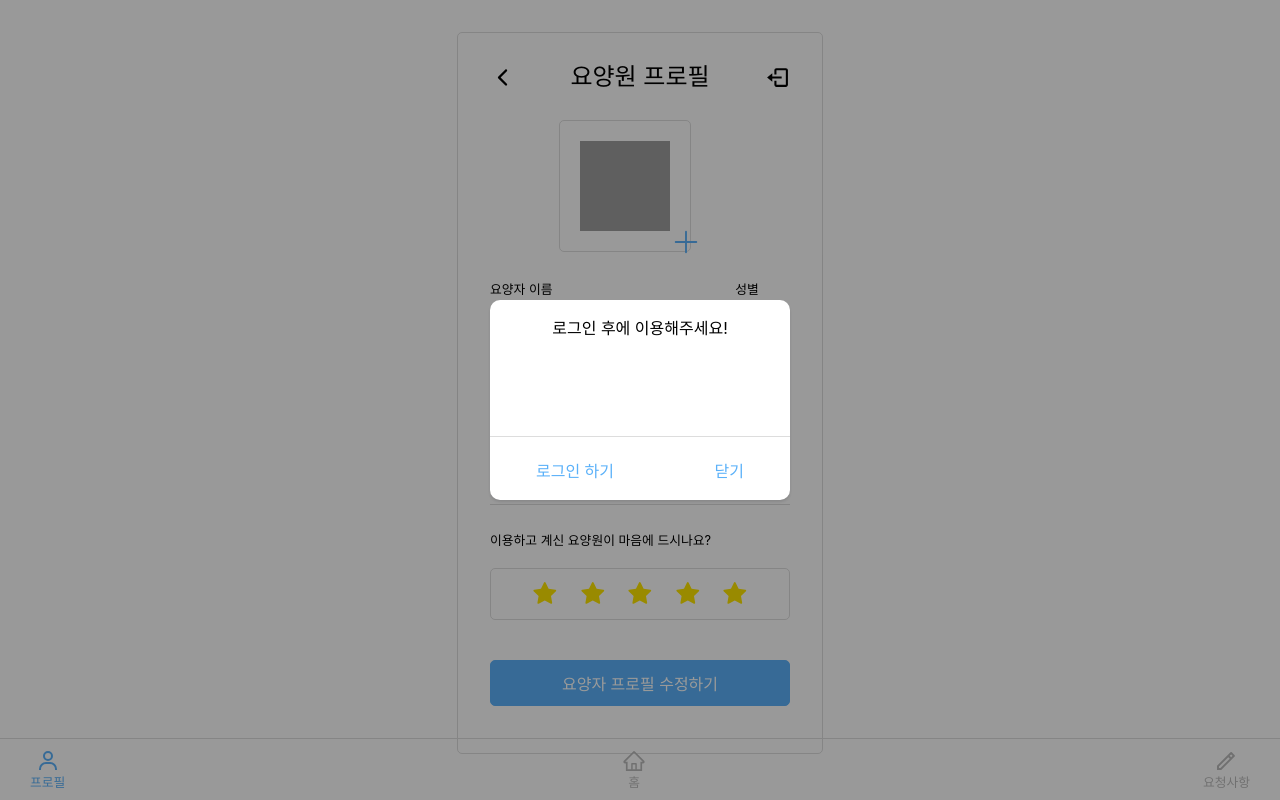
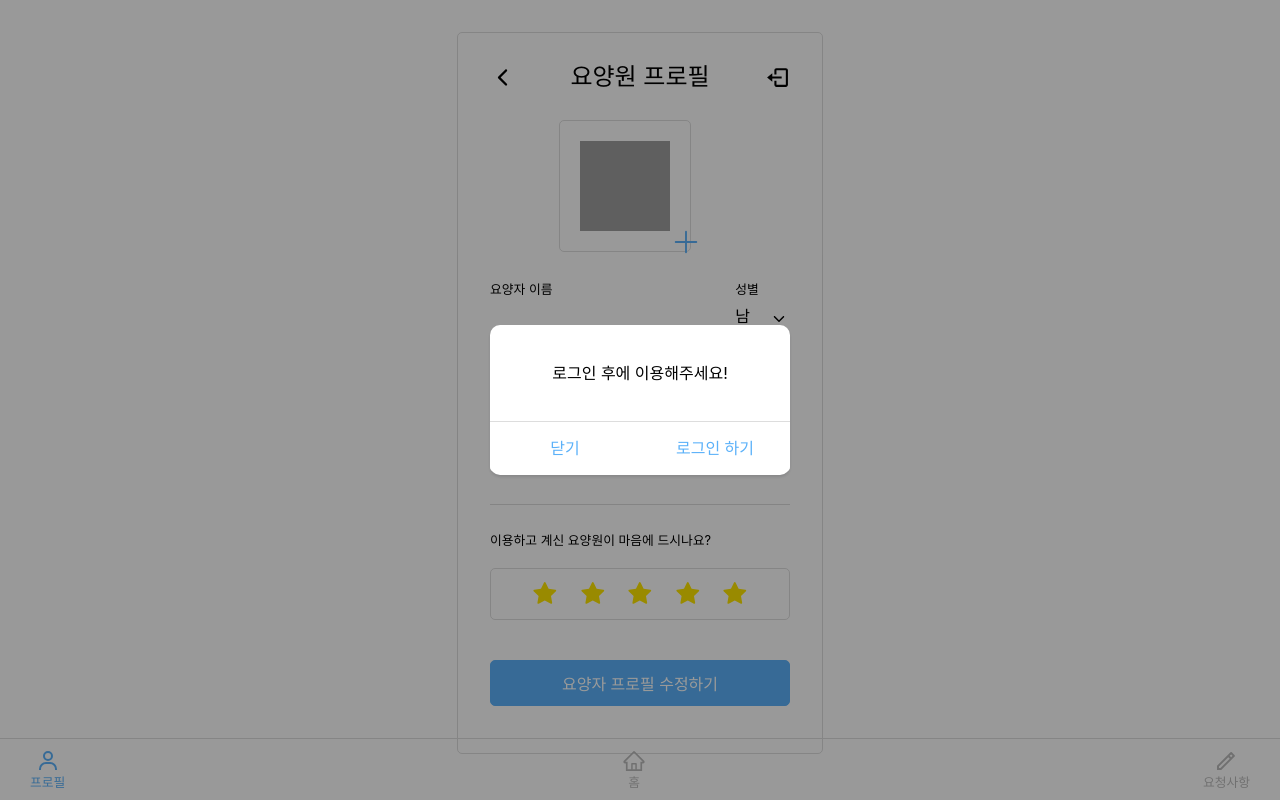
Before and after one commit to BBIYAC/anboo-react-frontend, a React (Create React App) app: page /rg/profile in a window 1280 px wide. Built offline with nearby package versions, Linux system fonts and the light colour scheme; grey boxes are pictures that could not be loaded.

Commit message:
Update modal

```diff
--- a/src/components/organisms/Modal/LoginCheckModal.js
+++ b/src/components/organisms/Modal/LoginCheckModal.js
@@ -18,7 +18,7 @@ const LoginCheckModal = ({isClicked, modalText, btn1Text, btn2Text}) =>{
         top: '50%',
         left: '50%',
         width: '300px',
-        height: '200px',
+        height: '150px',
         textAlign: 'center',
         backgroundColor: 'rgb(255, 255, 255)',
         borderRadius: '10px',
@@ -28,24 +28,22 @@ const LoginCheckModal = ({isClicked, modalText, btn1Text, btn2Text}) =>{
     };
 
     const handleModalTextStyle = {
-        color: 'var(--color-blue-)',
+        // color: 'var(--color-blue)',
         fontSize: '1rem',
-        margin: '20px',
+        margin: '40px 20px',
     };
 
     const handleModalButtonStyle = {
         borderTop: 'var(--border-bottom)',
         position: 'relative',
-        top: '80px',
-        display: 'flex',
-        justifyContent: 'space-between',
-        padding: '20px 40px'
     };
 
     const handleButtonStyle = {
         backgroundColor: 'white',
         color: 'var(--color-blue)',
         border: '0',
+        width: '150px',
+        height: '50px',
     };
     return(
         <React.Fragment>
--- a/src/pages/RegisterProfile.js
+++ b/src/pages/RegisterProfile.js
@@ -30,7 +30,7 @@ const  RegisterProfile= () => {
             <StarBlock />
             <RoundRectangle btnText='요양자 프로필 수정하기'/>
             <RegisterFooter />
-            <LoginCheckModal isClicked modalText="로그인 후에 이용해주세요!" btn1Text="로그인 하기" btn2Text="닫기"/>
+            <LoginCheckModal isClicked modalText="로그인 후에 이용해주세요!" btn1Text="닫기" btn2Text="로그인 하기"/>
         </React.Fragment>
     );
 };
```
